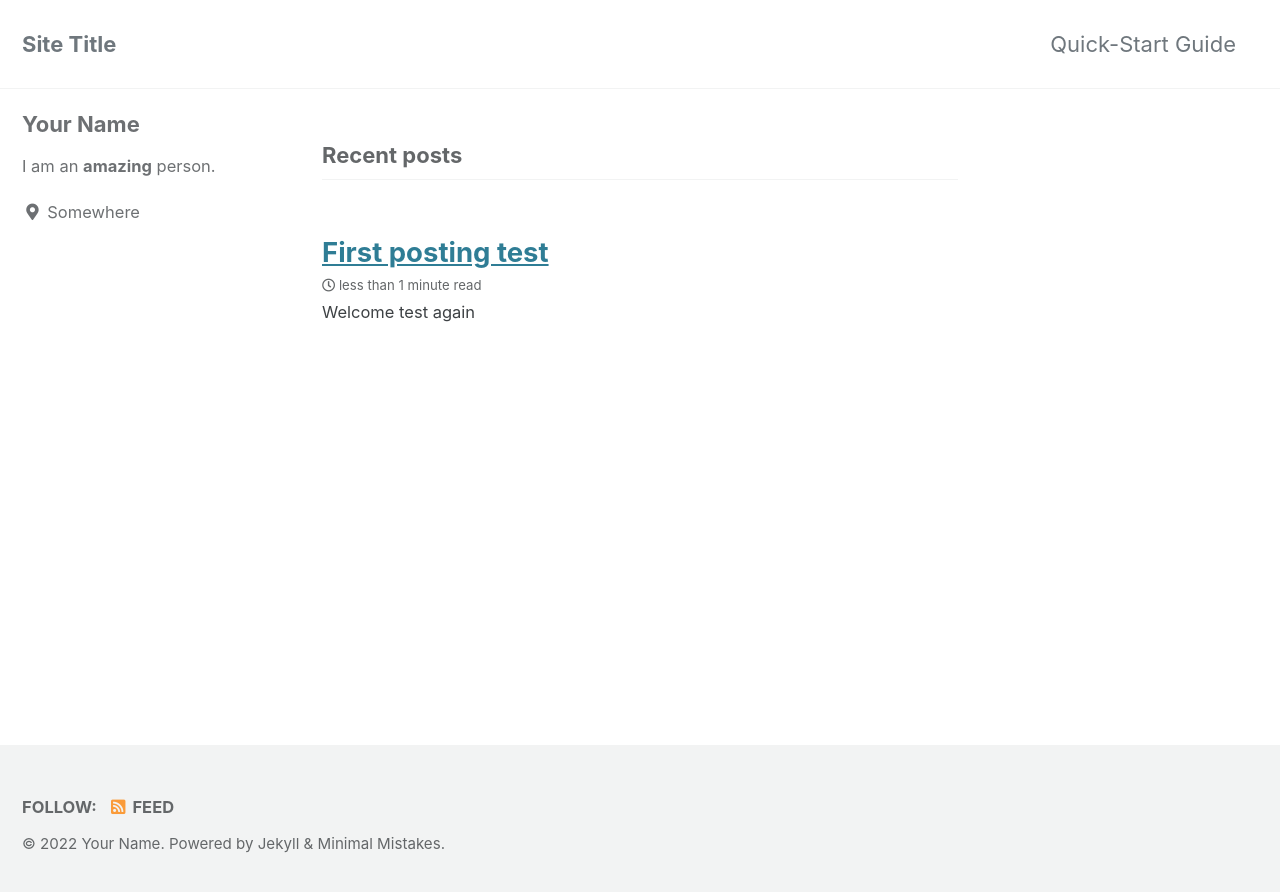
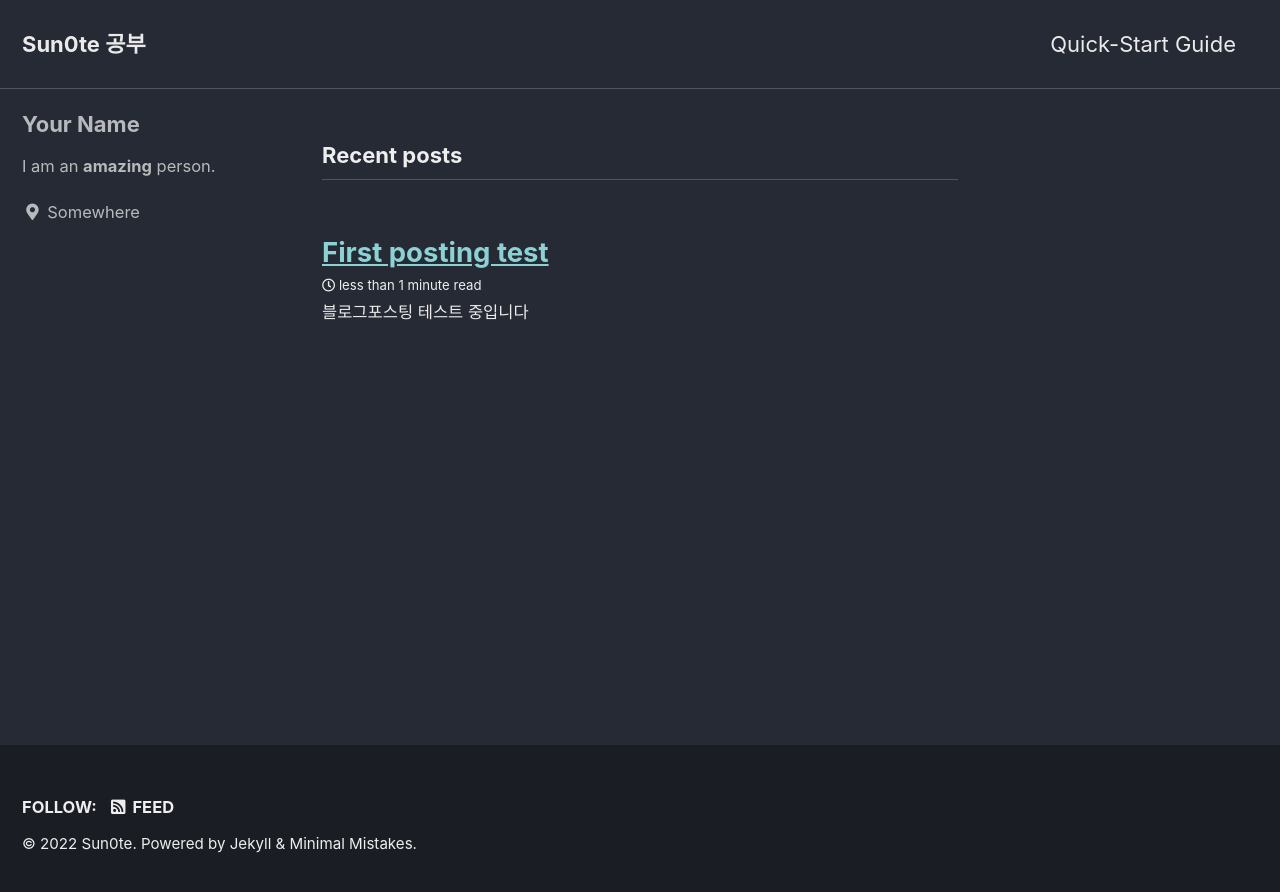
Before and after one commit to sun0te/sun0te.github.io, a Jekyll site: the page built from index.html, in a window 1280 px wide. Shown: the top 892 px of the page. Built offline with Jekyll 4.4.1, drawn with Linux system fonts in a browser that asks for light colours; cached includes are drawn as plain includes; the list of posts is cut into pages by our own code.

Commit message:
post change

```diff
--- a/Gemfile
+++ b/Gemfile
@@ -1,2 +1,3 @@
 source "https://rubygems.org"
 gemspec
+gem "webrick", "~> 1.7"
--- a/_config.yml
+++ b/_config.yml
@@ -12,16 +12,16 @@
 
 # theme                  : "minimal-mistakes-jekyll"
 # remote_theme           : "mmistakes/minimal-mistakes"
-minimal_mistakes_skin    : "default" # "air", "aqua", "contrast", "dark", "dirt", "neon", "mint", "plum", "sunrise"
+minimal_mistakes_skin    : "dark" # "air", "aqua", "contrast", "dark", "dirt", "neon", "mint", "plum", "sunrise"
 
 # Site Settings
 locale                   : "en-US"
-title                    : "Site Title"
+title                    : "Sun0te 공부"
 title_separator          : "-"
 subtitle                 : # site tagline that appears below site title in masthead
-name                     : "Your Name"
+name                     : "Sun0te"
 description              : "An amazing website."
-url                      : "https://sun0te.github.io" # the base hostname & protocol for your site e.g. "https://mmistakes.github.io"
+url                      : "https://sun0te.github.io/" # the base hostname & protocol for your site e.g. "https://mmistakes.github.io"
 baseurl                  : # the subpath of your site, e.g. "/blog"
 repository               : # GitHub username/repo-name e.g. "mmistakes/minimal-mistakes"
 teaser                   : # path of fallback teaser image, e.g. "/assets/images/500x300.png"
--- a/_posts/2022-05-01-first.md
+++ b/_posts/2022-05-01-first.md
@@ -1,6 +1,9 @@
 ---
 layout : post
 title : "First posting test"
+excerpt: "블로그포스팅 테스트 중입니다"
+toc: true
+date: 2022-05-01
 ---
 # Welcome
 test again
```
